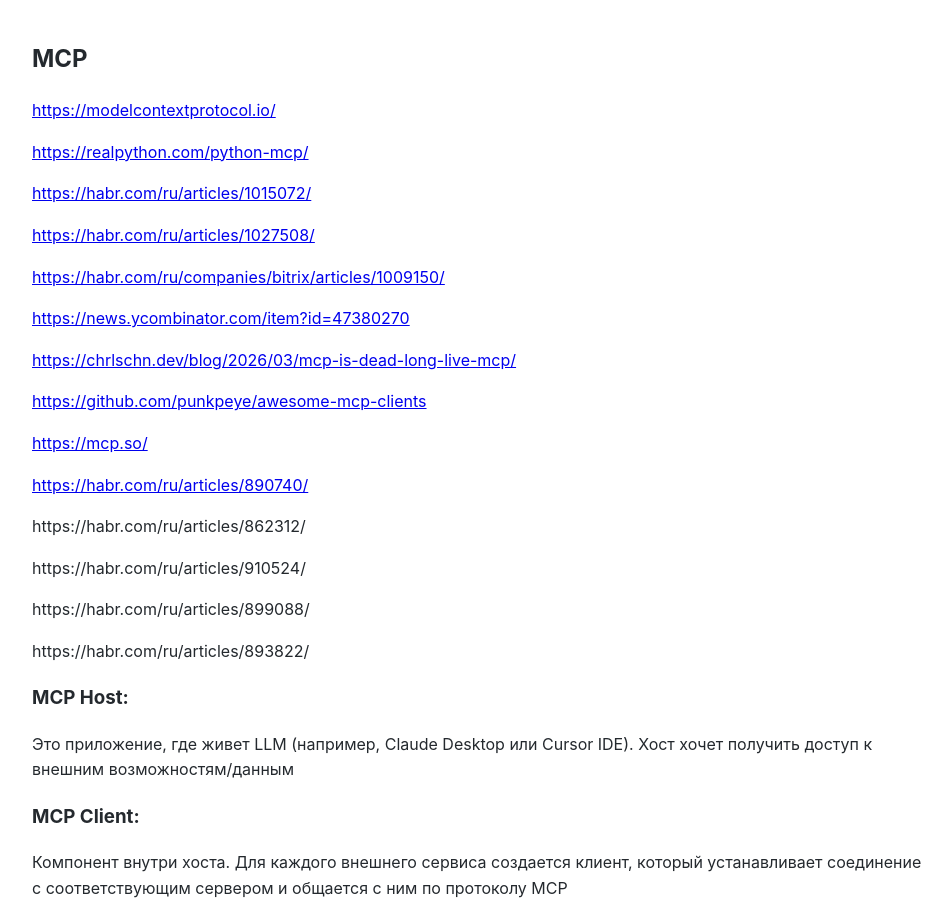
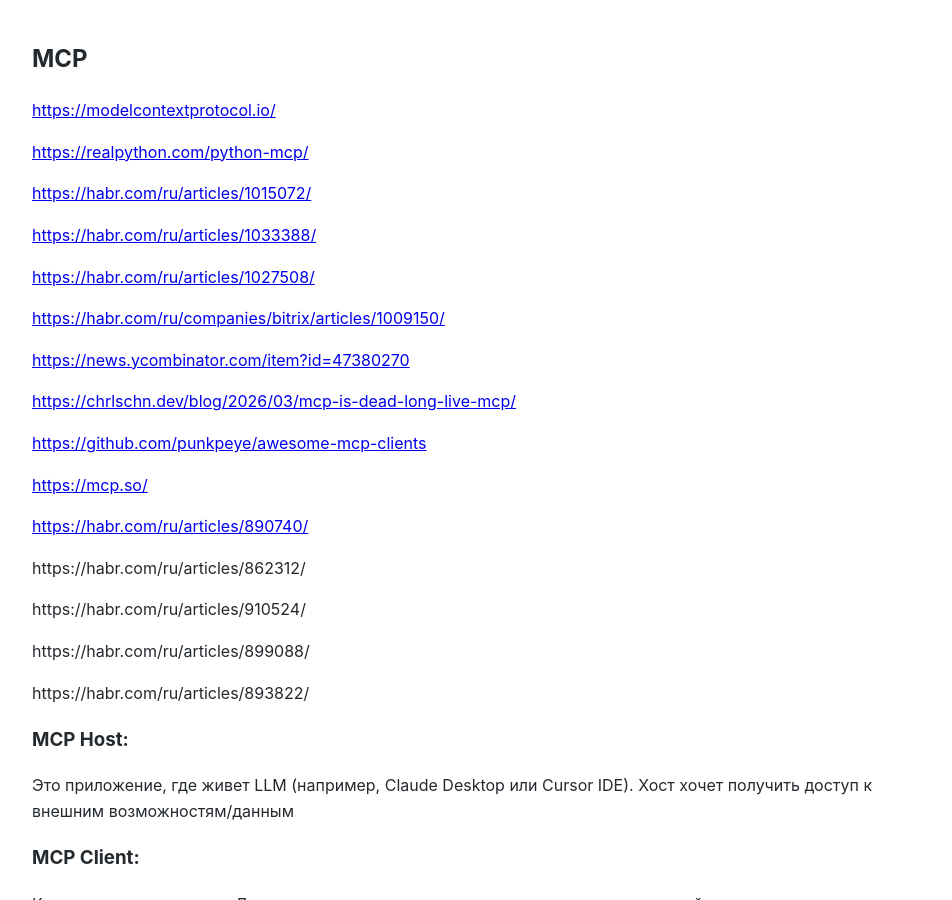
Before and after one commit to Michael-Lubinsky/michael-lubinsky.github.com, a Jekyll site: the page built from ml/mcp.md, in a window 1280 px wide and 900 px high. Shown: the whole window, without its empty margins (158-1110 px from the left). Built offline with Jekyll 4.4.1, drawn with Linux system fonts in a browser that asks for light colours; our own code applies the rules of GitHub Pages for plain Markdown files.

Commit message:
Update mcp.md

```diff
--- a/ml/mcp.md
+++ b/ml/mcp.md
@@ -5,6 +5,8 @@
 <https://realpython.com/python-mcp/>
 
 <https://habr.com/ru/articles/1015072/>
+
+<https://habr.com/ru/articles/1033388/>
 
 <https://habr.com/ru/articles/1027508/>
 
```
